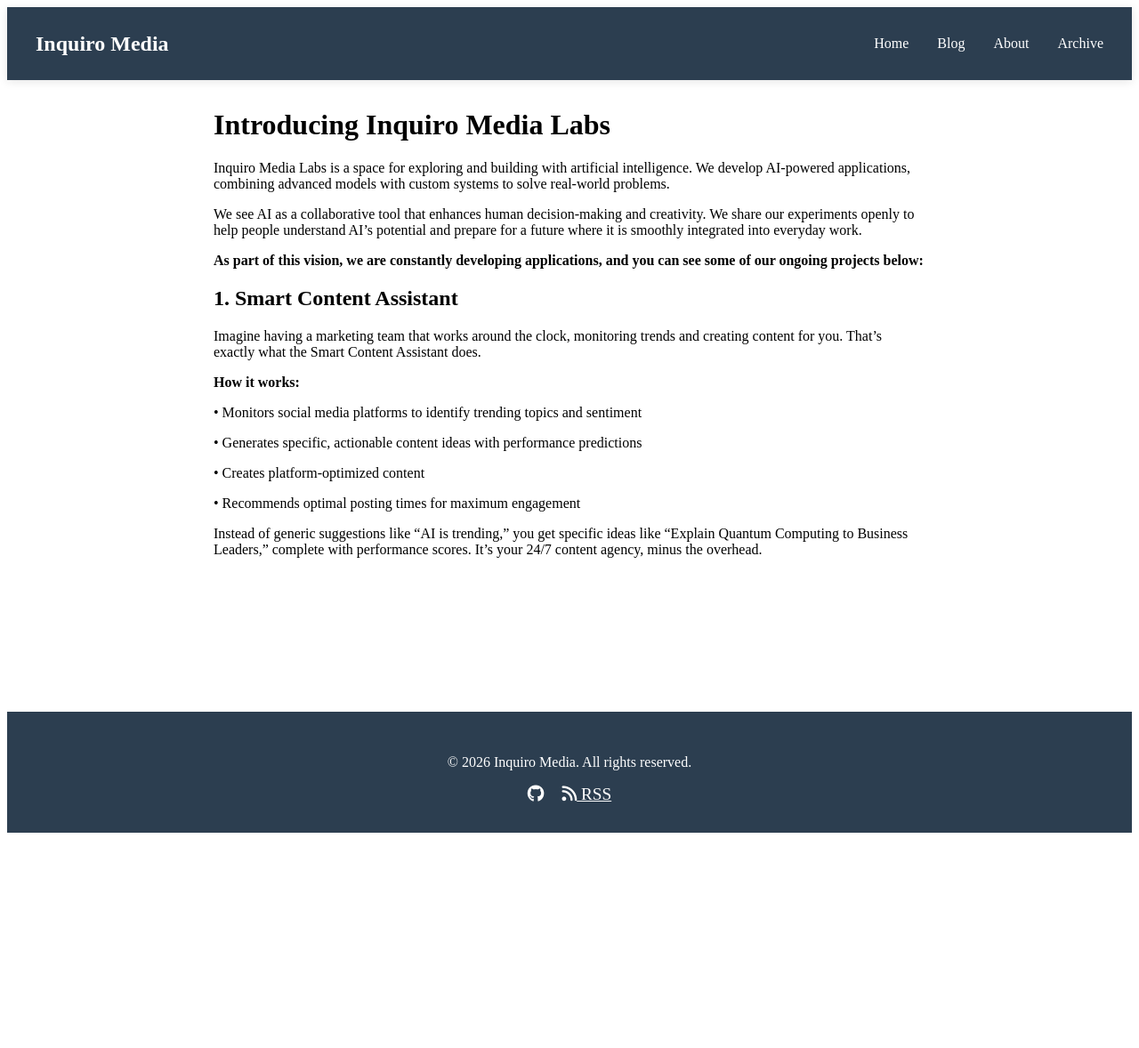
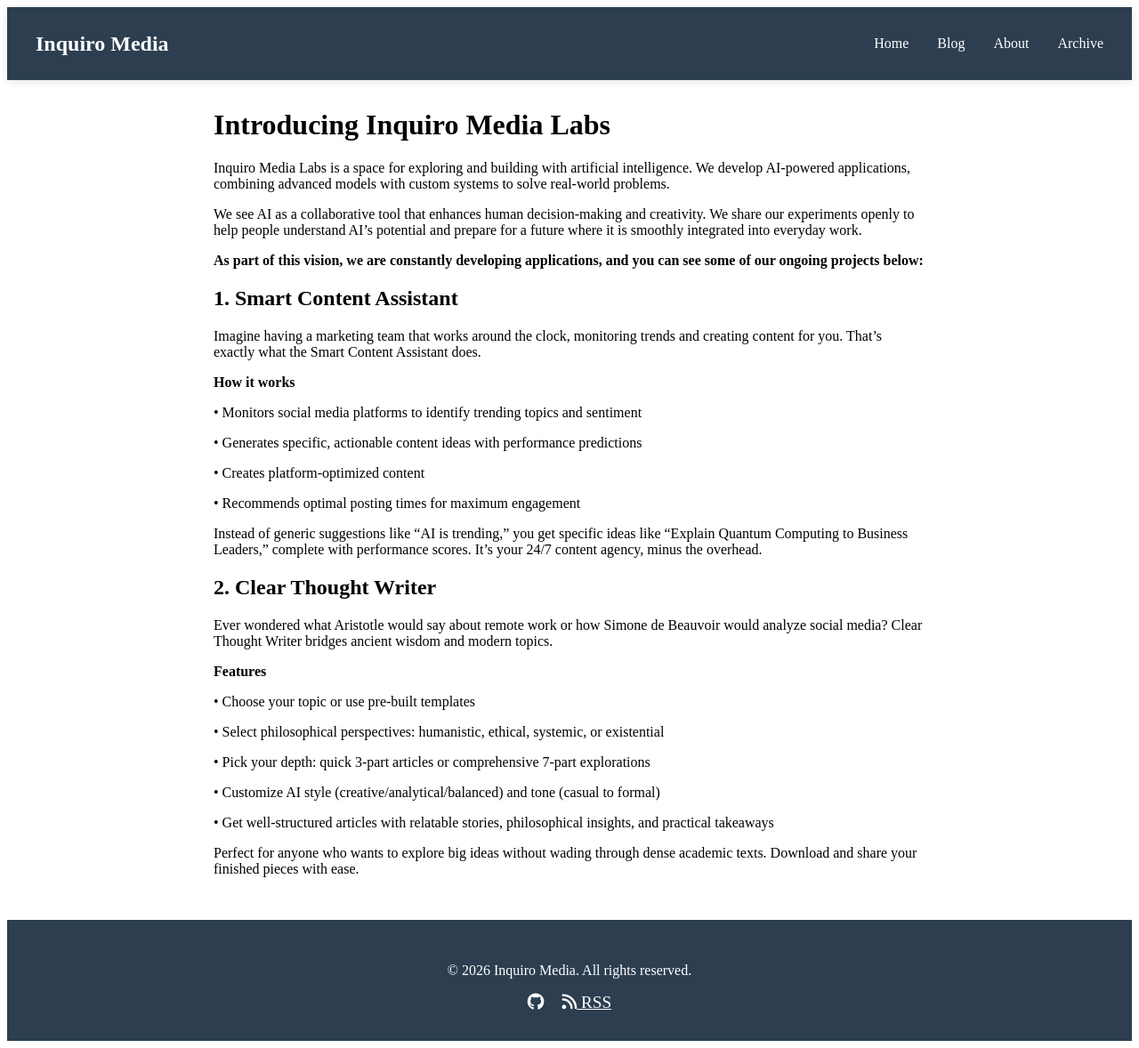
Before and after one commit to faisalmrasul/inquiro-media, a Jekyll site: the page built from _posts/2025-12-01-welcome-to-inquiro-media-labs.md, in a window 1280 px wide. Shown: the whole page at 89% size. Built offline with Jekyll 4.4.1, drawn with Linux system fonts in a browser that asks for light colours; our own code applies the rules of GitHub Pages for plain Markdown files; before the commit the page ends 944 px from its top, so only the background shows below that.

Commit message:
Update 2025-12-01-welcome-to-inquiro-media-labs.md

```diff
--- a/_posts/2025-12-01-welcome-to-inquiro-media-labs.md
+++ b/_posts/2025-12-01-welcome-to-inquiro-media-labs.md
@@ -11,7 +11,7 @@ We see AI as a collaborative tool that enhances human decision-making and creati
 
 Imagine having a marketing team that works around the clock, monitoring trends and creating content for you. That's exactly what the Smart Content Assistant does.
 
-**How it works:**
+**How it works**
 
 •	Monitors social media platforms to identify trending topics and sentiment
 
@@ -22,3 +22,22 @@ Imagine having a marketing team that works around the clock, monitoring trends a
 •	Recommends optimal posting times for maximum engagement
 
 Instead of generic suggestions like "AI is trending," you get specific ideas like "Explain Quantum Computing to Business Leaders," complete with performance scores. It's your 24/7 content agency, minus the overhead.
+
+
+## 2. Clear Thought Writer ##
+
+Ever wondered what Aristotle would say about remote work or how Simone de Beauvoir would analyze social media? Clear Thought Writer bridges ancient wisdom and modern topics.
+
+**Features**
+
+•	Choose your topic or use pre-built templates
+
+•	Select philosophical perspectives: humanistic, ethical, systemic, or existential
+
+•	Pick your depth: quick 3-part articles or comprehensive 7-part explorations
+
+•	Customize AI style (creative/analytical/balanced) and tone (casual to formal)
+
+•	Get well-structured articles with relatable stories, philosophical insights, and practical takeaways
+
+Perfect for anyone who wants to explore big ideas without wading through dense academic texts. Download and share your finished pieces with ease.
```
